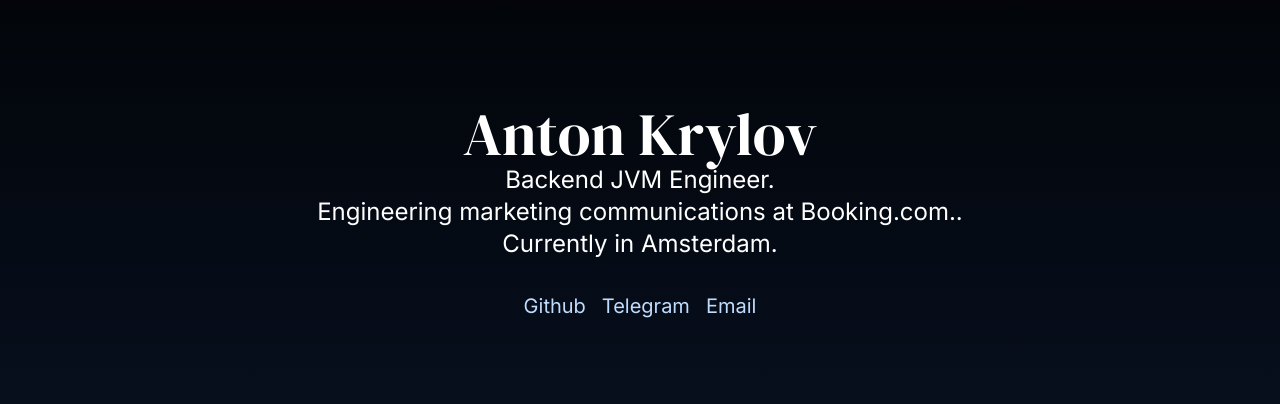
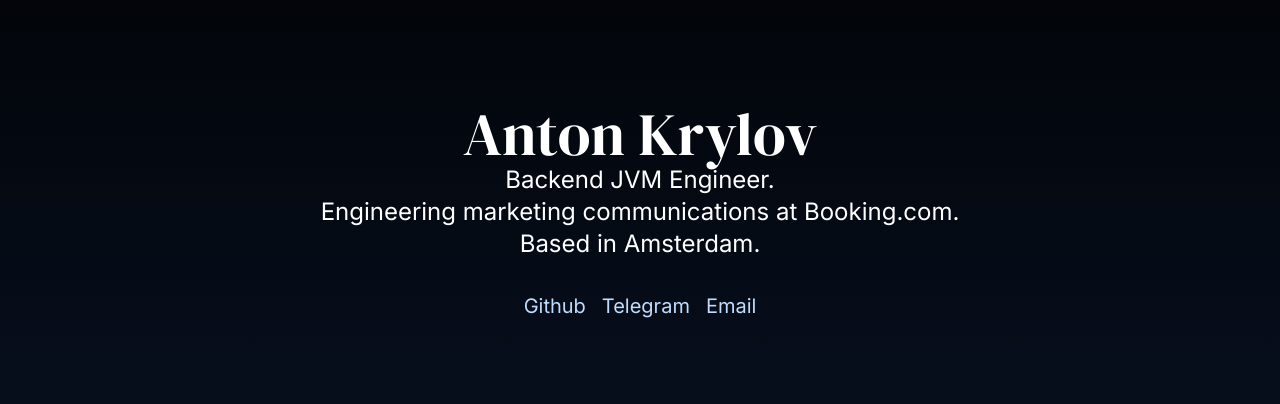
Before and after one commit to aekrylov/aekrylov.github.io, a Next.js app: page / in a window 1280 px wide. Shown: the part 188-592 px from the top of the page. Built offline with nearby package versions, Linux system fonts and the light colour scheme.

Commit message:
Update wording

```diff
--- a/app/page.tsx
+++ b/app/page.tsx
@@ -3,7 +3,7 @@ export default function Home() {
     <div className="flex h-screen text-white">
       <div className="m-auto text-center">
         <h1 className="text-6xl font-serif">Anton Krylov</h1>
-        <p className="text-2xl">Backend JVM Engineer.<br/>Engineering marketing communications at Booking.com..<br/>Currently in Amsterdam.</p>
+        <p className="text-2xl">Backend JVM Engineer.<br/>Engineering marketing communications at Booking.com.<br/>Based in Amsterdam.</p>
         <div className="flex justify-center text-xl mt-8">
           <a href="https://github.com/aekrylov" target="_blank" className="text-blue-200 mx-2">Github</a>
           <a href="https://t.me/aekrylov" target="_blank" className="text-blue-200 mx-2">Telegram</a>
```
Also changed, not shown: 1 other file (tests, documents, lock files or other folders).
